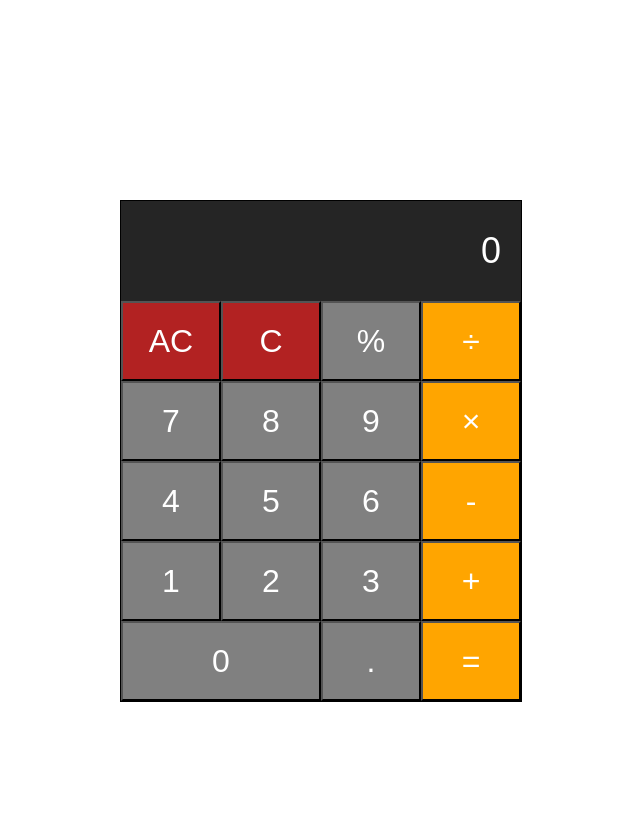
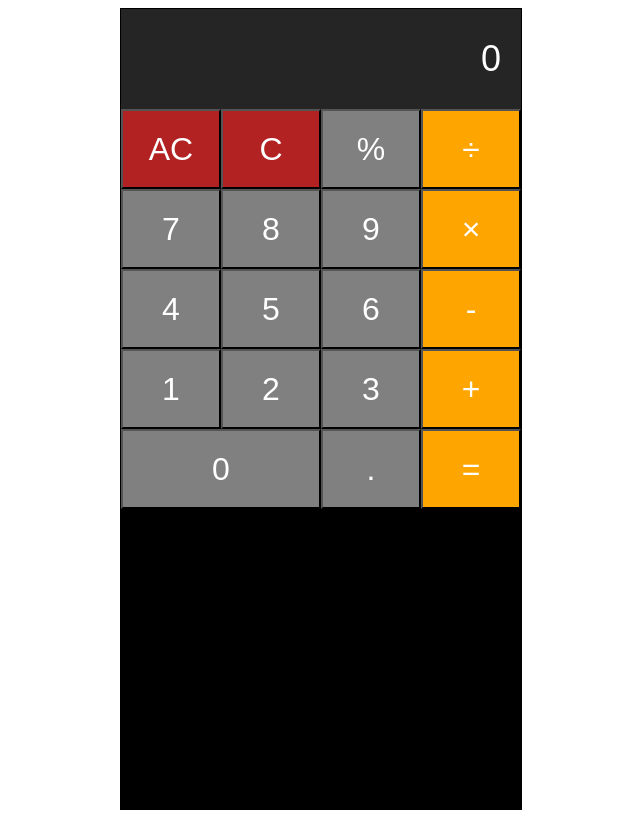
Before and after one commit to faishalrizal-me/FED-digitalent-calc, a plain HTML site: page index.html in a window 1280 px wide. Shown: the whole page, without its empty margins (319-959 px from the left). Drawn offline with Linux system fonts and the light colour scheme.

Commit message:
mengganti margin top dengan min height

```diff
--- a/style.css
+++ b/style.css
@@ -1,7 +1,7 @@
 .calculator{
     text-align: center;
     margin: 0 auto;
-    margin-top:  200px;
+    min-height: 100vh;
     width: 400px;
     background-color: black;
     border: 1px solid black;
```
